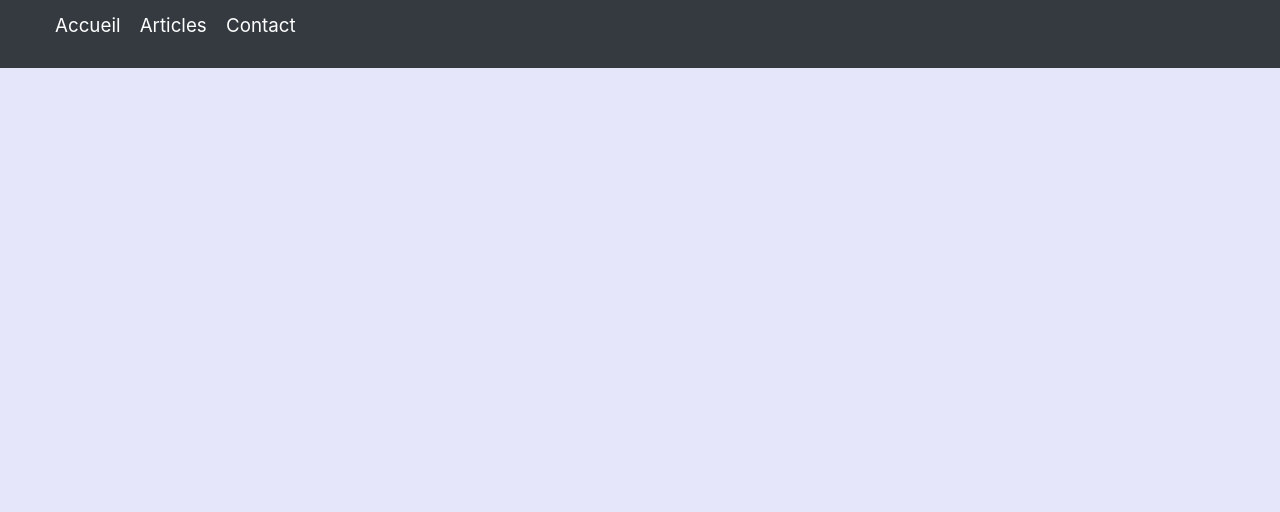
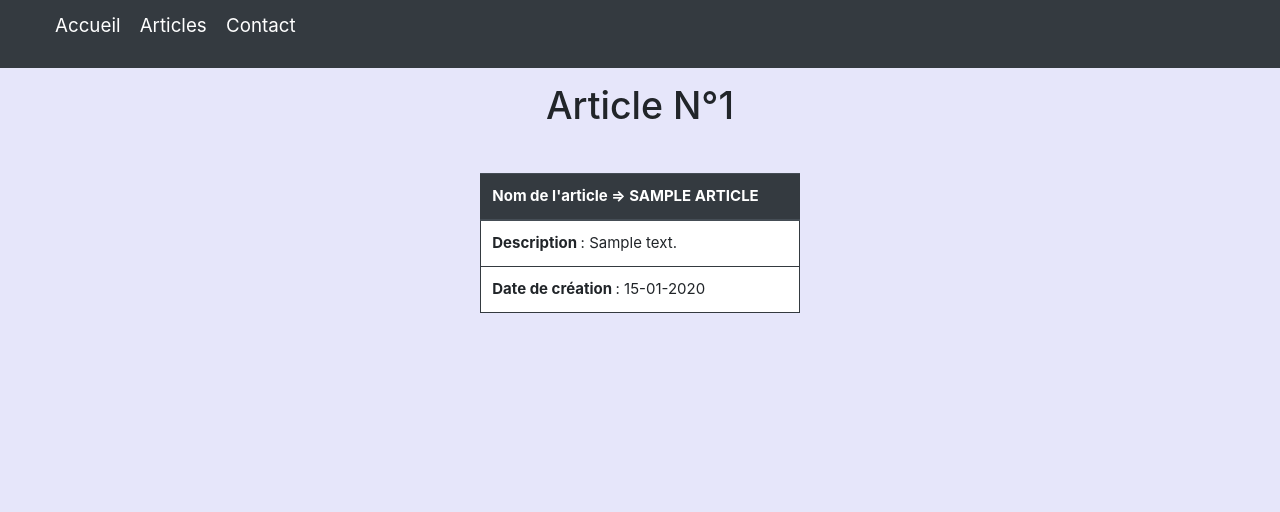
Before and after one commit to MBARGAM/articleBlog, a Symfony app: template templates/article/currentArticle.html.twig in a window 1280 px wide. Shown: the top 512 px of the page. Run offline with Twig, Linux system fonts and the light colour scheme; the template is opened without the code that fills it: most values are stand-ins (such as "Sample title", 1, 10 or a date in 2020); some libraries are stand-ins or nearby versions.

Commit message:
article page update

```diff
--- a/src/Controller/ArticleController.php
+++ b/src/Controller/ArticleController.php
@@ -117,10 +117,10 @@ class ArticleController extends AbstractController
         $repository = $entityManager->getRepository(Article::class);
 
         $article =  $repository->find($id);
-        self::print_q($article);
+        //self::print_q($article);
 
         return $this->render('article/currentArticle.html.twig', [
-            'articles' => $article
+            'article' => $article
         ]);
     }
 
--- a/templates/article/currentArticle.html.twig
+++ b/templates/article/currentArticle.html.twig
@@ -1,7 +1,28 @@
 {% extends 'base.html.twig' %}
-{% block title%}{% endblock %}
+{% block title%}{{ article.title }}{% endblock %}
 
 {% block body%}
+    {% set dateCreation = article.dateCreation|date("d-m-Y") %}
 
+    <div class="mb-5 text-center ">
+        <h1>Article N°{{ article.id }}</h1>
+    </div>
+
+    <table class="table w-25 border border-dark mx-auto">
+        <thead class="thead-dark">
+            <tr>
+                <th scope="col"><span class="font-weight-bold">Nom de l'article </span> =>  {{ article.title|upper }}</th>
+            </tr>
+        </thead>
+        <tbody class="bg-white">
+            <tr>
+                <td class="border border-dark collapsed"><span class="font-weight-bold">Description </span> : {{ article.description}}</td>
+            </tr>
+            <tr>
+                <td class="border border-dark collapsed"><span class="font-weight-bold">Date de création </span> : {{ dateCreation }}</td>
+            </tr>
+        </tbody>
+
+    </table>
 
 {% endblock %}
```
